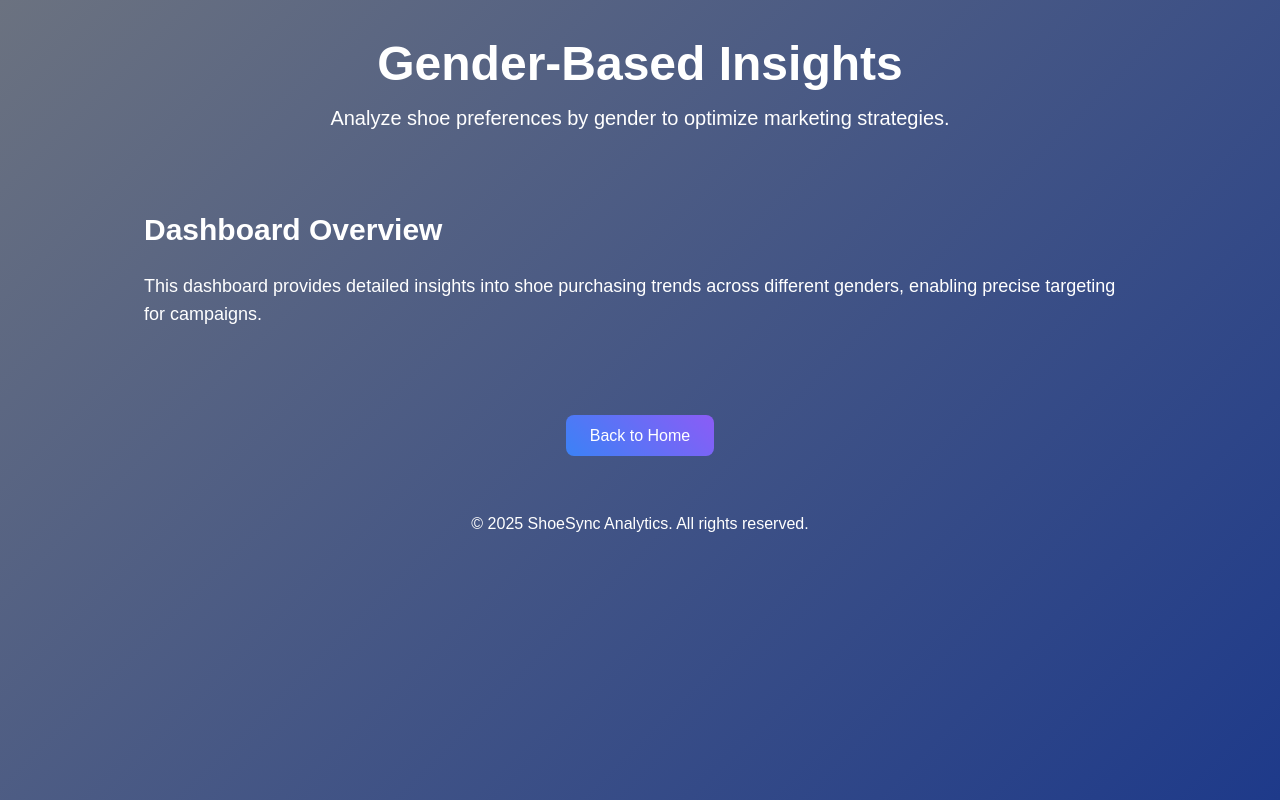
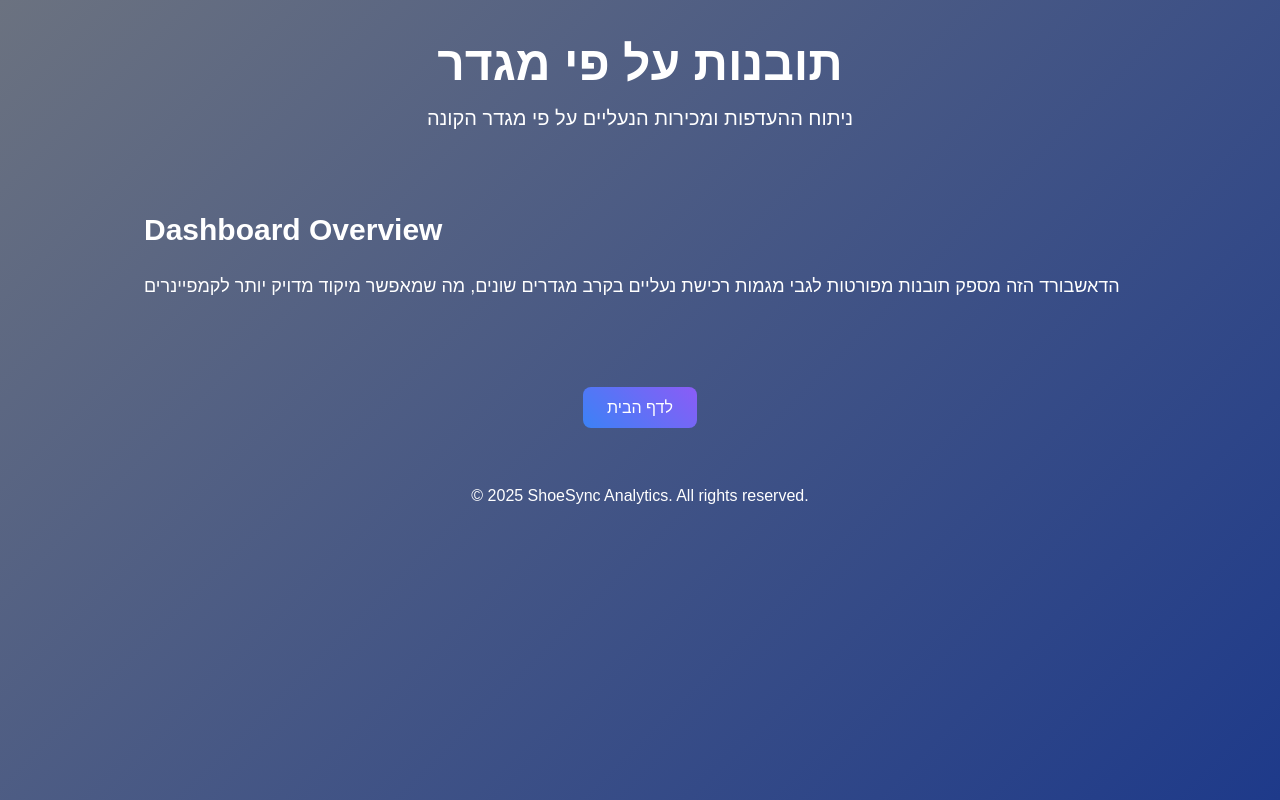
Before and after one commit to Shalev14/work2, a plain HTML site: page dash1.html in a window 1280 px wide. Drawn offline with nearby package versions, Linux system fonts and the light colour scheme; a script that the page names is missing.

Commit message:
Update dash1.html

```diff
--- a/dash1.html
+++ b/dash1.html
@@ -3,7 +3,7 @@
 <head>
     <meta charset="UTF-8">
     <meta name="viewport" content="width=device-width, initial-scale=1.0">
-    <title>Gender-Based Insights</title>
+    <title>תובנות מבוססות מגדר</title>
     <script src="https://cdn.tailwindcss.com"></script>
     <style>
         body {
@@ -23,16 +23,16 @@
 </head>
 <body>
     <header class="text-center py-10">
-        <h1 class="text-4xl md:text-5xl font-bold mb-4">Gender-Based Insights</h1>
+        <h1 class="text-4xl md:text-5xl font-bold mb-4">תובנות על פי מגדר</h1>
         <p class="text-lg md:text-xl max-w-3xl mx-auto">
-            Analyze shoe preferences by gender to optimize marketing strategies.
+            ניתוח ההעדפות ומכירות הנעליים על פי מגדר הקונה
         </p>
     </header>
 
     <section class="max-w-5xl mx-auto py-10 px-4">
         <h2 class="text-3xl font-semibold mb-6">Dashboard Overview</h2>
         <p class="text-lg mb-4">
-            This dashboard provides detailed insights into shoe purchasing trends across different genders, enabling precise targeting for campaigns.
+           הדאשבורד הזה מספק תובנות מפורטות לגבי מגמות רכישת נעליים בקרב מגדרים שונים, מה שמאפשר מיקוד מדויק יותר לקמפיינרים
         </p>
         <tableau-viz id="tableauViz"
                      src="https://public.tableau.com/views/_17458374503870/sheet10"
@@ -44,7 +44,7 @@
     </section>
 
     <section class="max-w-5xl mx-auto py-10 px-4 text-center">
-        <a href="index.html" class="back-btn text-white py-3 px-6 rounded-lg font-medium">Back to Home</a>
+        <a href="index.html" class="back-btn text-white py-3 px-6 rounded-lg font-medium">לדף הבית</a>
     </section>
 
     <footer class="text-center py-6">
```
